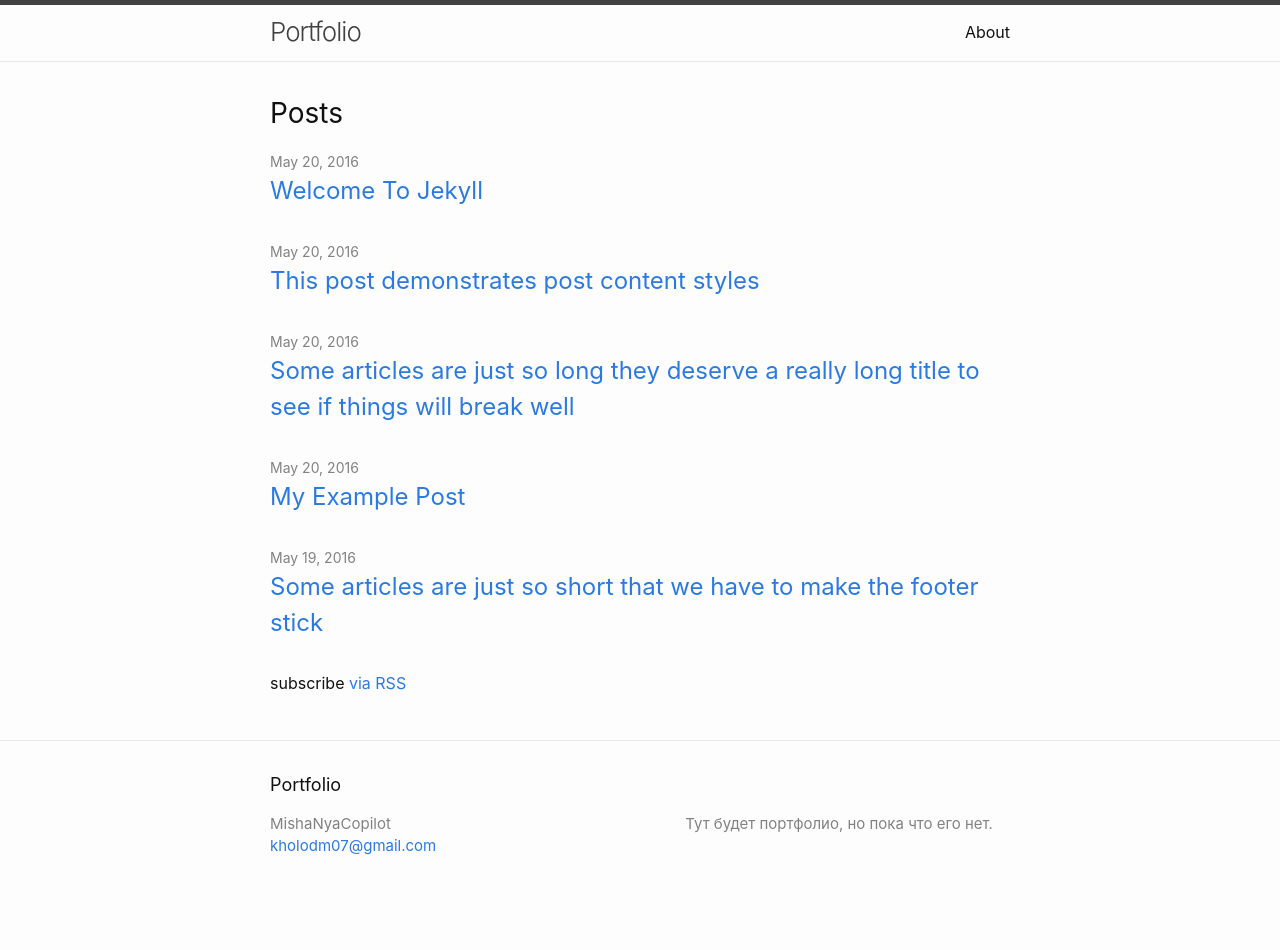
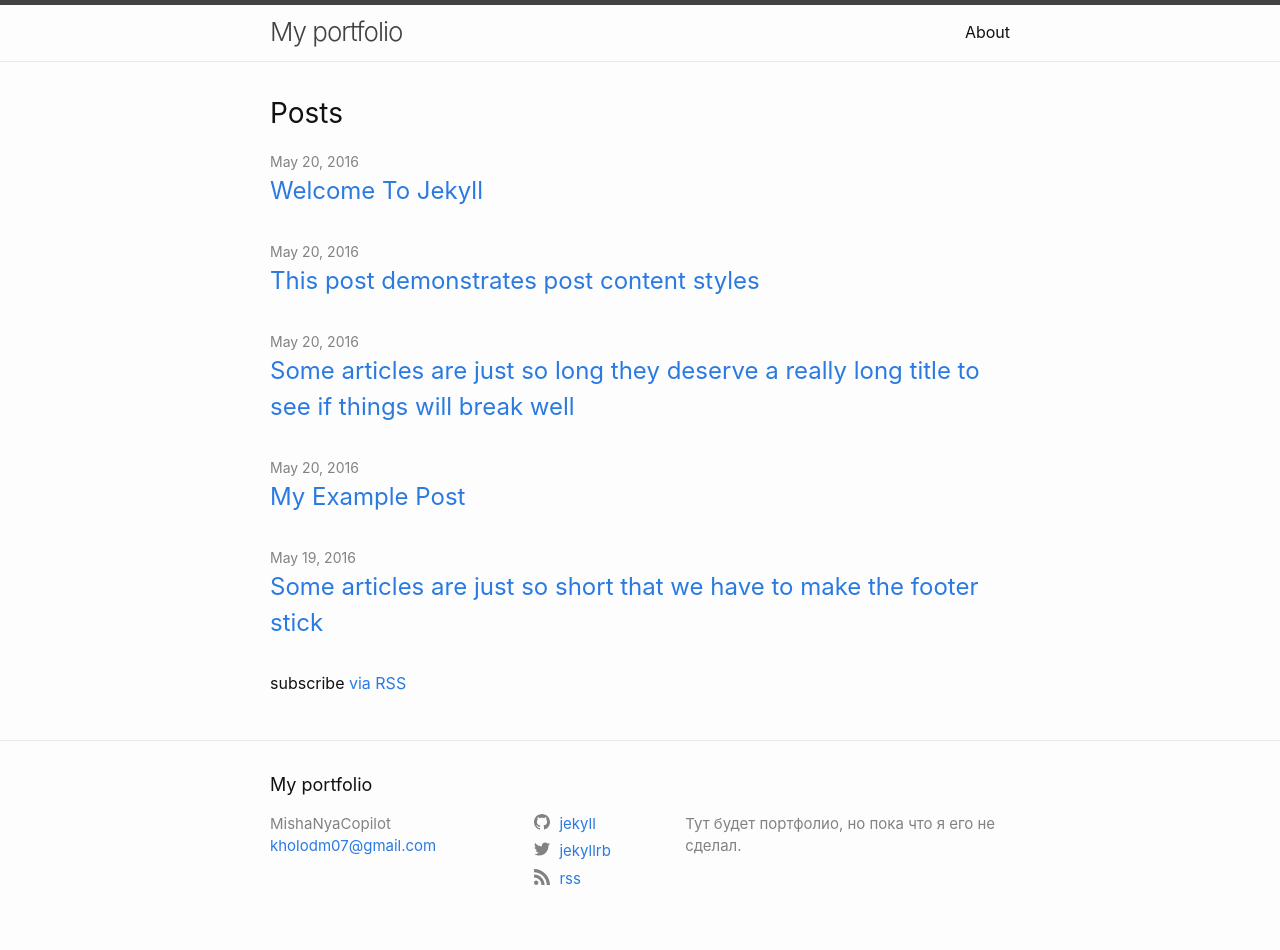
Before and after one commit to MishaNyaCopilot/MishaNyaCopilot.github.io, a Jekyll site: the page built from index.md, in a window 1280 px wide. Built offline with Jekyll 4.4.1, drawn with Linux system fonts in a browser that asks for light colours; before the commit the page ends 918 px from its top, so only the background shows below that.

Commit message:
Вернул social links на тест

```diff
--- a/_config.yml
+++ b/_config.yml
@@ -1,12 +1,13 @@
-title: Portfolio
+title: My portfolio
 author: MishaNyaCopilot
 email: kholodm07@gmail.com
 description: > # this means to ignore newlines until "twitter_username:"
-  Тут будет портфолио, но пока что его нет.
+  Тут будет портфолио, но пока что я его не сделал.
 
 # social links
-telegram: >
-  @MishaNyaIsTaken
+twitter_username: jekyllrb
+github_username:  jekyll
+rss: rss
 
 show_excerpts: false # set to true to show excerpts on the homepage
 
```
